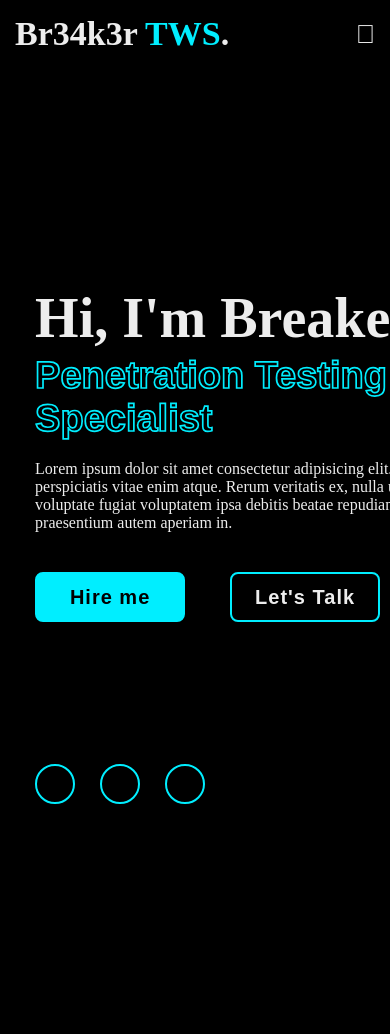
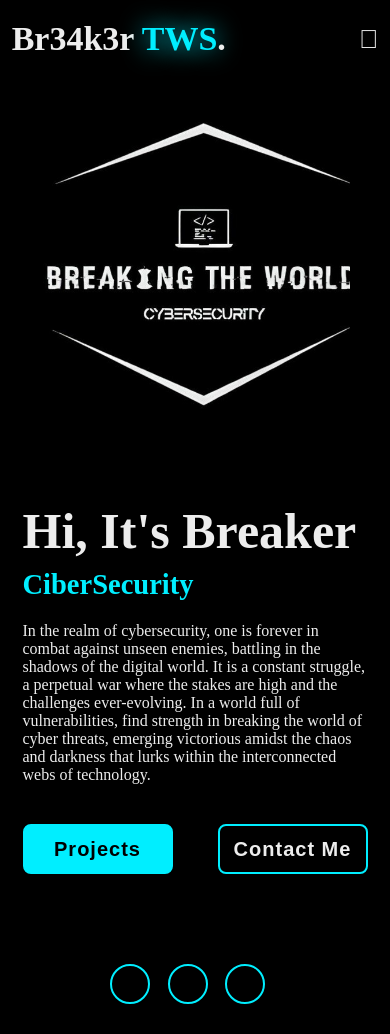
Before and after one commit to BreakingTWS/Portfolio-Breaker, a Django app: page / in a window 390 px wide; the page is wider, and only the part inside the window is pictured. Before the commit the page ends 804 px from the top of that part, so only its background shows below. Run offline with Django 5.2, Linux system fonts and the light colour scheme.

Commit message:
first commit

```diff
--- a/home/static/css/home.css
+++ b/home/static/css/home.css
@@ -30,17 +30,21 @@ li {
     list-style: none;
 }
 .logo {
-    display: block;
     font-size: 34px;
     color: #ededed;
     text-decoration: none;
-    font-weight: 600;
+    font-weight: 800;
+    transition: .3s ease;
 }
 
 .logo span {
+    text-shadow: 0 0 25px #0ef;
     color: #0ef;
 }
 
+.logo:hover {
+    transform: scale(1.1);
+}
 .main-menu {
     display: flex;
     align-items: end;
@@ -118,6 +122,37 @@ li {
     }
 }
 @media (max-width:849px) {
+    header {
+        padding: 2rem 3%;
+    }
+
+    #home {
+
+        display: flex;
+        margin: 5rem 4rem;
+        flex-direction: column-reverse;
+        padding: 10rem 3% 2rem;
+        background-size: 600px;
+        background-position: 9rem 8rem;
+    }
+
+    .home-content p {
+        max-width: 600px;
+        margin: 0 auto;
+    }
+
+    .text-animate {
+        font-size: 2.6rem;
+    }
+
+    .home-content h1 {
+        font-size: 8rem;
+        margin-top: 3rem;
+    }
+
+    .home-imgHover {
+        display: none;
+    }
     .navbar .main-menu {
         position: absolute;
         top: 100%;
@@ -147,6 +182,11 @@ li {
     #menu-icon {
         display: block;
     }
+    .home-sci {
+        margin-bottom: -25rem;
+        transition: .5s;
+    }
+    /*
     .home::before {
         position: absolute;
         top: 100%;
@@ -157,10 +197,43 @@ li {
         background-position: 30rem 1rem;
         transition: .3s;
     }
+    */
 }
 
-@media (max-width:333) {
+@media (max-width:428px) {
+    #home {
 
+        display: flex;
+        margin: 5rem 4rem;
+        flex-direction: column-reverse;
+        padding: 10rem 3% 2rem;
+        background-size: 370px;
+        background-position: -2rem 3rem;
+    }
+
+    .home-content .welcome {
+        font-size: auto;
+    }
+    .home-content .text-animate span {
+        font-size: 28.5px;
+
+    }
+    .home-content #text-animate span::after {
+        font-size: 3px;
+        content: "";
+        position: absolute;
+        right: -7px;
+        height: 100%;
+
+    }
+    .home-content p {
+        max-width: 600px;
+        margin: 0 auto;
+    }
+    .home-sci {
+        margin-bottom: -20rem;
+        transition: .5s;
+    }
 }
 /*Section Home*/
 
@@ -176,29 +249,100 @@ section {
     background: url('/static/img/btws.jpg') no-repeat;
     background-size: auto;
     background-position: 73rem 2.8rem;
+    transition: .5s;
 }
 
 .home-content {
     max-width: 60rem;
 }
 
-.home-content h1 {
-    font-size: 5.6rem;
+.home-content .welcome {
+    font-size: 5rem;
     font-weight: 700;
     line-height: 1.3;
 }
 
 .home-content .text-animate {
-    position: relative;
-    width: 48rem;
+    font-size: 34px;
+    font-weight: bold;
+    min-width: 280px;
 }
 
-.home-content .text-animate h3 {
-    font-size: 3.8rem;
-    font-weight: bold;
-    font-family: 'Franklin Gothic Medium', 'Arial Narrow', Arial, sans-serif;
-    -webkit-text-stroke: 1.7px #0ef;
-    color: transparent;
+.home-content .text-animate span {
+    position: relative;
+    color: #0ef;
+}
+
+.home-content .text-animate span::before {
+    content: "";
+    animation: words 20s infinite;
+}
+
+.home-content .text-animate span::after {
+    content: "";
+    background-color: #000000;
+    position: absolute;
+    width: calc(100% + 8px);
+    height: 100%;
+    border-left: 3px solid #000000;
+    right: -8px;
+    padding: 1.9px 0;
+    animation: cursor 0.6s infinite, typing 20s steps(14) infinite;
+}
+
+@keyframes cursor {
+    to{
+        border-left: 2px solid #0ef;
+    }
+}
+
+@keyframes words {
+    0%,
+    20% {
+        content: "Pentesting Specialist";
+    }
+    21%,
+    40% {
+        content: "CiberSecurity" ;
+    }
+    41%,
+    60% {
+        content: "Ethical Hacking";
+    }
+    61%,
+    80% {
+        content: "Full Stack Developer";
+    }
+    81%,
+    100% {
+        content: "Software Designer";
+    }
+}
+
+@keyframes typing {
+    10%,
+    15%,
+    30%,
+    35%,
+    50%,
+    55%,
+    70%,
+    75%,
+    90%,
+    95% {
+        width: 0;
+    }
+    5%,
+    20%,
+    25%,
+    40%,
+    45%,
+    60%,
+    65%,
+    80%,
+    85% {
+        width: calc(100% + 8px);
+    }
 }
 
 .home-content p {
@@ -277,7 +421,7 @@ section {
 
 .home-sci {
     position: absolute;
-    bottom: 4rem;
+    bottom: 1rem;
     width: 170px;
     display: flex;
     justify-content: space-between;
@@ -298,12 +442,15 @@ section {
     text-decoration: none;
     z-index: 1;
     overflow: hidden;
-    transition: .5s;
+    margin: 3rem 1.5rem 3rem 0;
+    transition: .5s ease-in-out;
 }
 
 .home-sci a:hover {
     color: #000000;
     transition: .5s;
+    transform: scale(1)translateY(-5px);
+    box-shadow: 0 0 10px #0ef;
 }
 
 .home-sci a::before {
--- a/home/templates/home.html
+++ b/home/templates/home.html
@@ -18,9 +18,9 @@
             <ul class="main-menu">
                 <li><a href="/" class="active">Home<span></span></a></li>
                 <li><a href="#">Portfolio<span></span></a></li>
-                <li><a href="#">Projecs<span></span></a></li>
-                <li><a href="/about">About<span></span></a></li>
-                <li><a href="#">Contact<span></span></a></li>
+                <li><a href="#">Organization<span></span></a></li>
+                <li><a href="#">Skills<span></span></a></li>
+                <li><a href="/about" target="_self">About<span></span></a></li>
             </ul>
         </nav>
         <button class="fa fa-bars" aria-hidden="true" id="menu-icon"></button>
@@ -38,20 +38,18 @@
     </header>
     <section class="home" id="home">
         <div class="home-content">
-            <h1>Hi, I'm <span>Breaker</span></h1>
-            <div class="text-animate">
-                <h3>Penetration Testing Specialist</h3>
-            </div>
-            <p>Lorem ipsum dolor sit amet consectetur adipisicing elit. Veniam perspiciatis vitae enim atque. Rerum veritatis ex, nulla ut tempore voluptate fugiat voluptatem ipsa debitis beatae repudiandae ullam esse praesentium autem aperiam in.</p>
+            <div class="welcome">Hi, It's <span>Breaker</span></div>
+            <div class="text-animate" id="text-animate"><span></span></div>
+            <p>In the realm of cybersecurity, one is forever in combat against unseen enemies, battling in the shadows of the digital world. It is a constant struggle, a perpetual war where the stakes are high and the challenges ever-evolving. In a world full of vulnerabilities, find strength in breaking the world of cyber threats, emerging victorious amidst the chaos and darkness that lurks within the interconnected webs of technology.</p>
             <div class="btn-box">
-                <button href="#" class="btn">Hire me</button>
-                <button href="#" class="btn">Let's Talk</button>
+                <button href="#" class="btn">Projects</button>
+                <button href="#" class="btn">Contact Me</button>
             </div>
         </div>
         <div class="home-sci">
             <a href="#"><i class="fab fa-facebook" aria-hidden="true"></i></a>
-            <a href="#"><i class="fab fa-whatsapp" aria-hidden="true"></i></a>
-            <a href="https://github.com/BreakingTWS"><i class="fab fa-github" aria-hidden="true"></i></a>
+            <a href="https://wa.me/+5363149780" target="_blank"><i class="fab fa-whatsapp" aria-hidden="true"></i></a>
+            <a href="https://github.com/BreakingTWS" target="_blank"><i class="fab fa-github" aria-hidden="true"></i></a>
         </div>
         <div class="home-imgHover"></div>
     </section>
```
